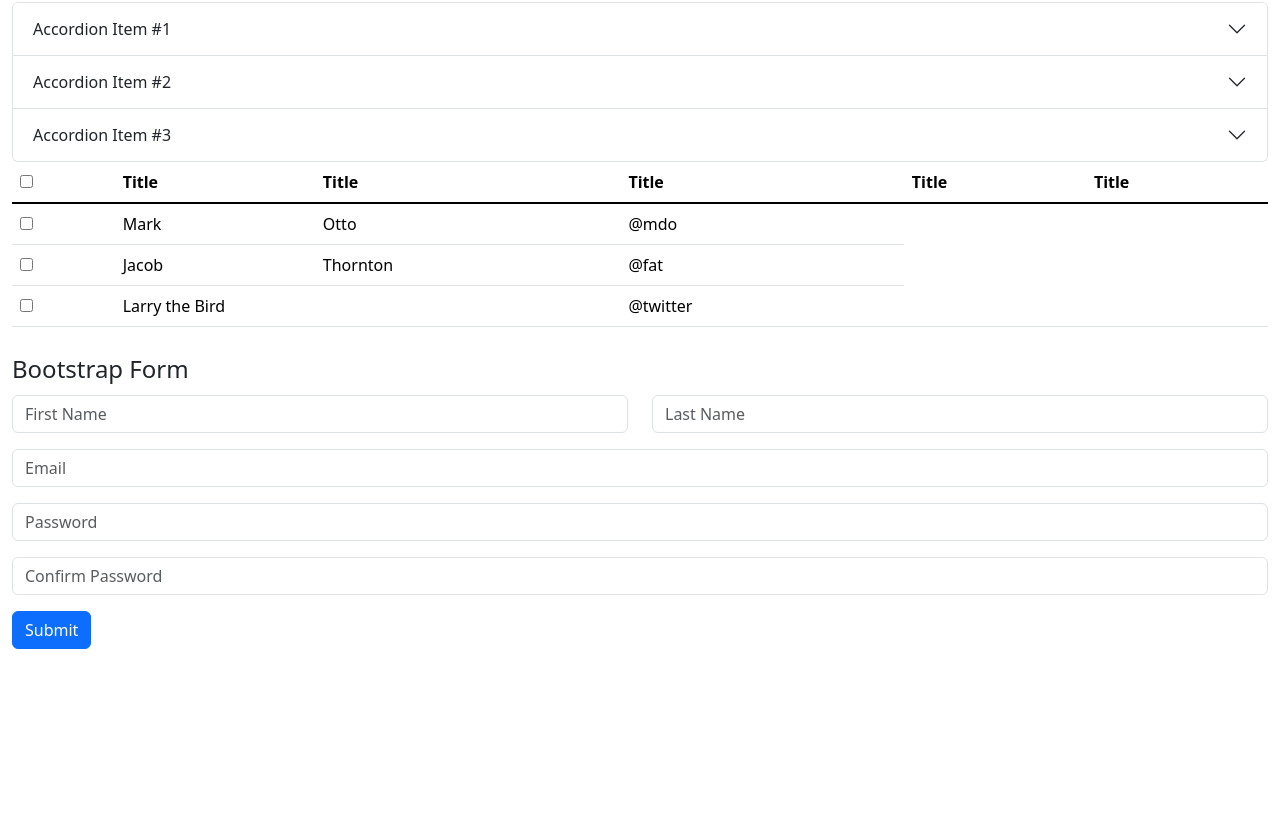
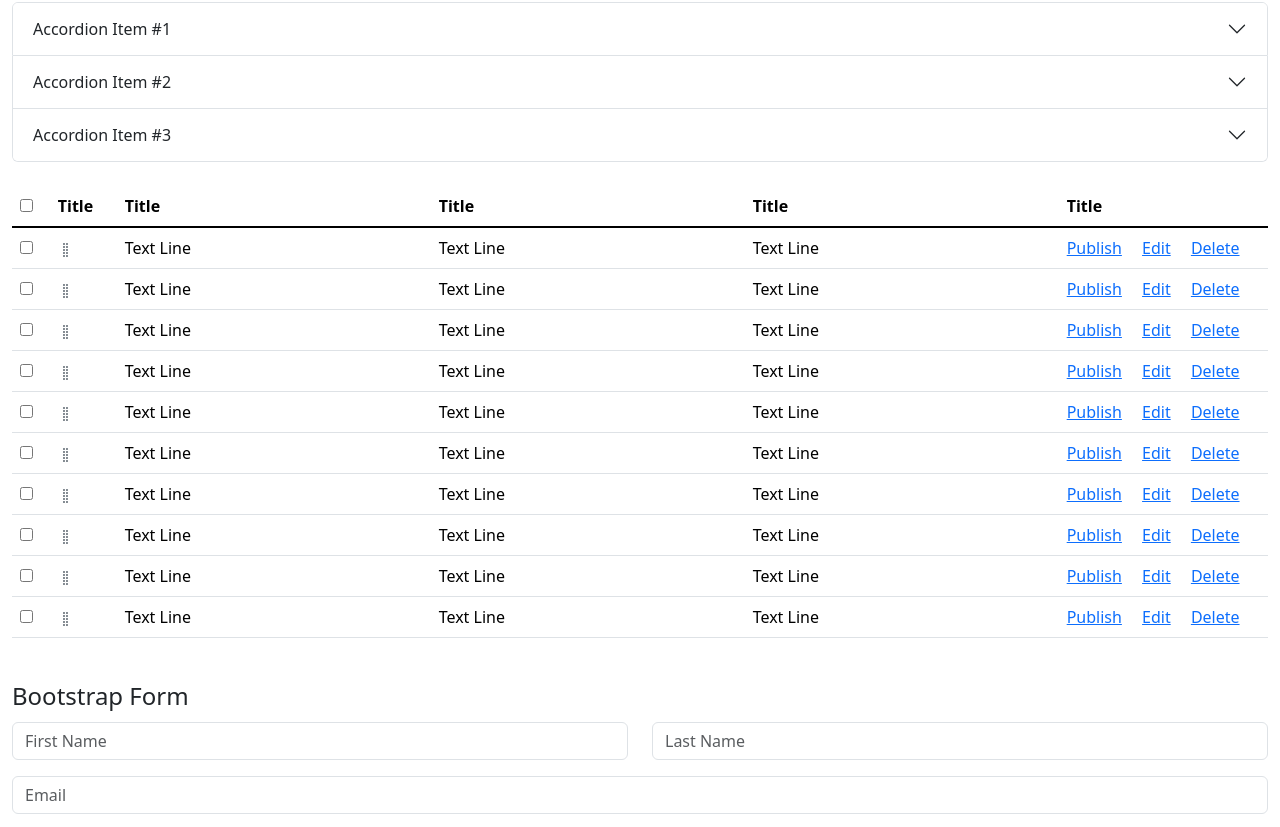
Before and after one commit to Kapil685838/Frontend-Module-1-Final-Contest, a plain HTML site: page index.html in a window 1280 px wide. Shown: the part 1410-2237 px from the top of the page. Before the commit the page ends 2059 px from the top, so only its background shows below. Drawn offline with nearby package versions, Linux system fonts and the light colour scheme.

Commit message:
table updated

```diff
--- a/index.html
+++ b/index.html
@@ -42,13 +42,13 @@
                 <a class="nav-link text-primary" href="#">Features</a>
               </li>
               <li class="nav-item">
-                <a class="nav-link text-primary">Pricing</a>
+                <a href="#" class="nav-link text-primary">Pricing</a>
               </li>
               <li class="nav-item">
-                <a class="nav-link text-primary">About</a>
+                <a href="#" class="nav-link text-primary">About</a>
               </li>
               <li class="nav-item">
-                <a class="nav-link text-primary">Contact Us</a>
+                <a href="#contact" class="nav-link text-primary">Contact Us</a>
               </li>
             </ul>
             <form class="d-flex" role="search">
@@ -253,45 +253,150 @@
     <!-- Accordian Section end -->
 
     <!-- Table Section Start -->
-    <section class="table">
+    <section class="table my-4">
         <div class="container-fluid">
+            <div class="table-div">
                 <table class="table">
                     <thead>
                       <tr>
-                    <th><input type="checkbox"></th>
-                    <th scope="col"><b>Title</b></th>
-                    <th scope="col"><b>Title</b></th>
-                    <th scope="col"><b>Title</b></th>
-                    <th scope="col"><b>Title</b></th>
-                    <th scope="col"><b>Title</b></th>
+                        <th scope ="col" class="col-auto"><input type="checkbox"></th>
+                        <th scope="col" class="col-auto">Title</th>
+                        <th scope="col" class="col-3">Title</th>
+                        <th scope="col" class="col-3">Title</th>
+                        <th scope="col" class="col-3">Title</th>
+                        <th scope="col" class="col-2">Title</th>
                       </tr>
                     </thead>
                     <tbody class="table-group-divider">
                         <tr>
-                    <th scope="row"><input type="checkbox"></th>
-                    <td>Mark</td>
-                    <td>Otto</td>
-                    <td>@mdo</td>
+                            <td scope = "row"><input type="checkbox"></td>
+                            <td><img src="./Images/icon.svg" alt=""></td>
+                            <td>Text Line</td>
+                            <td>Text Line</td>
+                            <td>Text Line</td>
+                            <td>
+                                <a href="#">Publish</a>
+                                <a href="#">Edit</a>
+                                <a href="#">Delete</a>
+                            </td>
                         </tr>
                         <tr>
-                    <th scope="row"><input type="checkbox"></th>
-                    <td>Jacob</td>
-                    <td>Thornton</td>
-                    <td>@fat</td>
+                            <td scope = "row"><input type="checkbox"></td>
+                            <td><img src="./Images/icon.svg" alt=""></td>
+                            <td>Text Line</td>
+                            <td>Text Line</td>
+                            <td>Text Line</td>
+                            <td>
+                                <a href="#">Publish</a>
+                                <a href="#">Edit</a>
+                                <a href="#">Delete</a>
+                            </td>
                         </tr>
                         <tr>
-                    <th scope="row"><input type="checkbox"></th>
-                    <td colspan="2">Larry the Bird</td>
-                    <td>@twitter</td>
+                            <td scope = "row"><input type="checkbox"></td>
+                            <td><img src="./Images/icon.svg" alt=""></td>
+                            <td>Text Line</td>
+                            <td>Text Line</td>
+                            <td>Text Line</td>
+                            <td>
+                                <a href="#">Publish</a>
+                                <a href="#">Edit</a>
+                                <a href="#">Delete</a>
+                            </td>
+                        </tr>
+                        <tr>
+                            <td scope = "row"><input type="checkbox"></td>
+                            <td><img src="./Images/icon.svg" alt=""></td>
+                            <td>Text Line</td>
+                            <td>Text Line</td>
+                            <td>Text Line</td>
+                            <td>
+                                <a href="#">Publish</a>
+                                <a href="#">Edit</a>
+                                <a href="#">Delete</a>
+                            </td>
+                        </tr>
+                        <tr>
+                            <td scope = "row"><input type="checkbox"></td>
+                            <td><img src="./Images/icon.svg" alt=""></td>
+                            <td>Text Line</td>
+                            <td>Text Line</td>
+                            <td>Text Line</td>
+                            <td>
+                                <a href="#">Publish</a>
+                                <a href="#">Edit</a>
+                                <a href="#">Delete</a>
+                            </td>
+                        </tr>
+                        <tr>
+                            <td scope = "row"><input type="checkbox"></td>
+                            <td><img src="./Images/icon.svg" alt=""></td>
+                            <td>Text Line</td>
+                            <td>Text Line</td>
+                            <td>Text Line</td>
+                            <td>
+                                <a href="#">Publish</a>
+                                <a href="#">Edit</a>
+                                <a href="#">Delete</a>
+                            </td>
+                        </tr>
+                        <tr>
+                            <td scope = "row"><input type="checkbox"></td>
+                            <td><img src="./Images/icon.svg" alt=""></td>
+                            <td>Text Line</td>
+                            <td>Text Line</td>
+                            <td>Text Line</td>
+                            <td>
+                                <a href="#">Publish</a>
+                                <a href="#">Edit</a>
+                                <a href="#">Delete</a>
+                            </td>
+                        </tr>
+                        <tr>
+                            <td scope = "row"><input type="checkbox"></td>
+                            <td><img src="./Images/icon.svg" alt=""></td>
+                            <td>Text Line</td>
+                            <td>Text Line</td>
+                            <td>Text Line</td>
+                            <td>
+                                <a href="#">Publish</a>
+                                <a href="#">Edit</a>
+                                <a href="#">Delete</a>
+                            </td>
+                        </tr>
+                        <tr>
+                            <td scope = "row"><input type="checkbox"></td>
+                            <td><img src="./Images/icon.svg" alt=""></td>
+                            <td>Text Line</td>
+                            <td>Text Line</td>
+                            <td>Text Line</td>
+                            <td>
+                                <a href="#">Publish</a>
+                                <a href="#">Edit</a>
+                                <a href="#">Delete</a>
+                            </td>
+                        </tr>
+                        <tr>
+                            <td scope = "row"><input type="checkbox"></td>
+                            <td><img src="./Images/icon.svg" alt=""></td>
+                            <td>Text Line</td>
+                            <td>Text Line</td>
+                            <td>Text Line</td>
+                            <td>
+                                <a href="#">Publish</a>
+                                <a href="#">Edit</a>
+                                <a href="#">Delete</a>
+                            </td>
                         </tr>
                     </tbody>
                 </table>
+            </div>
         </div>
     </section>
     <!-- Table Section end -->
 
     <!-- Form Section start -->
-    <section class="form mt-4">
+    <section id="contact" class="form mt-4 mb-4">
         <div class="container-fluid">
             <form>
                 <fieldset>
--- a/style.css
+++ b/style.css
@@ -11,6 +11,16 @@
 .carousel > .carousel-inner img {
     height: 80vh;
 }
+.table-div {
+    width: 100%;
+    overflow: auto;
+}
+table {
+    min-width: 1200px;
+}
+table tr td a {
+    margin-right: 1rem;
+}
 
 @media screen and (max-width: 576px) {
     .cards .card {
```
Also changed, not shown: Images/icon.svg (added). Lines whose indentation alone changed are shown as unchanged.
